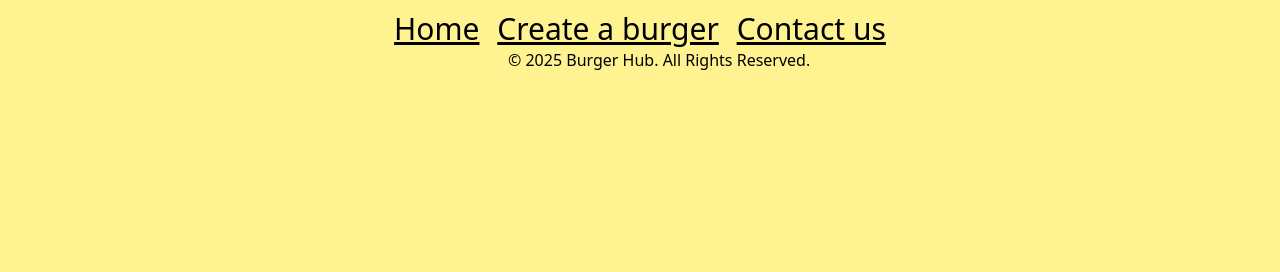
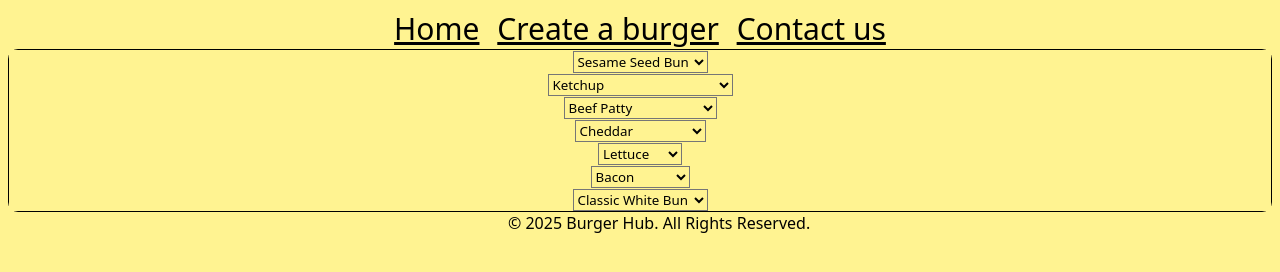
Before and after one commit to Sqwoze/burger-hub, a plain HTML site: page create-a-burger.html in a window 1280 px wide. Drawn offline with Linux system fonts and the light colour scheme.

Commit message:
finished the create a burger page of the website and the form

```diff
--- a/create-a-burger.html
+++ b/create-a-burger.html
@@ -21,6 +21,71 @@
     </div>
 </header>
     <article>
+        <form action="POST" class="form">
+            <div class="buns">
+            <select name="Bun" id="bun">
+                <option value="1">Sesame Seed Bun</option>
+                <option value="2">Potato Bun</option>
+                <option value="3">Whole Wheat Bun</option>
+                <option value="4">Pretzel Bun</option>
+                <option value="5">Brioche Bun</option>
+            </select>
+        </div>
+        <div class="sauces">
+        <select name="sauce" id="sauce">
+            <option value="1">Ketchup</option>
+            <option value="2">Thousand Island Dressing</option>
+            <option value="3">Chipotle Sauce</option>
+            <option value="4">BBQ Sauce</option>
+            <option value="5">Ranch Dressing</option>
+        </select>
+    </div>
+    <div class="patties">
+        <select name="patty" id="patty">
+            <option value="1">Beef Patty</option>
+            <option value="2">Fish Patty</option>
+            <option value="3">Veggie Patty</option>
+            <option value="4">Cheese-Stuffed Patty</option>
+            <option value="5">Double Patty</option>
+        </select>
+    </div>
+    <div class="cheeses">
+        <select name="cheese" id="cheese">
+            <option value="1">Cheddar</option>
+            <option value="2">American Cheese</option>
+            <option value="3">Swiss Cheese</option>
+            <option value="4">Provolone</option>
+            <option value="5">Pepper Jack</option>
+        </select>
+    </div>
+    <div class="veggies">
+        <select name="veggie" id="veggie">
+            <option value="1">Lettuce</option>
+            <option value="2">Tomatoes</option>
+            <option value="3">Onions</option>
+            <option value="4">Pickles</option>
+            <option value="5">Avocado</option>
+        </select>
+    </div>
+    <div class="toppings">
+        <select name="topping" id="topping">
+            <option value="1">Bacon</option>
+            <option value="2">Fried Egg</option>
+            <option value="3">Onion Rings</option>
+            <option value="4">Guacamole</option>
+            <option value="5">Coleslaw</option>
+        </select>
+    </div>
+    <div class="bottom-bun">
+        <select name="bottom-bun" id="bottom-bun">
+            <option value="1">Classic White Bun</option>
+            <option value="2">Whole Wheat Bun</option>
+            <option value="3">Brioche Bun</option>
+            <option value="4">Pretzel Bun</option>
+            <option value="5">Sesame Seed Bun</option>
+        </select>
+    </div>
+        </form>
 </article>
 <footer class="footer">
     &copy; 2025 Burger Hub. All Rights Reserved.
--- a/css/style.css
+++ b/css/style.css
@@ -61,6 +61,8 @@
 }
 
 
-html, body {
-
+.form {
+    border: 1px solid black;
+    border-radius: 10px;
+    text-align: center;
 }
```
